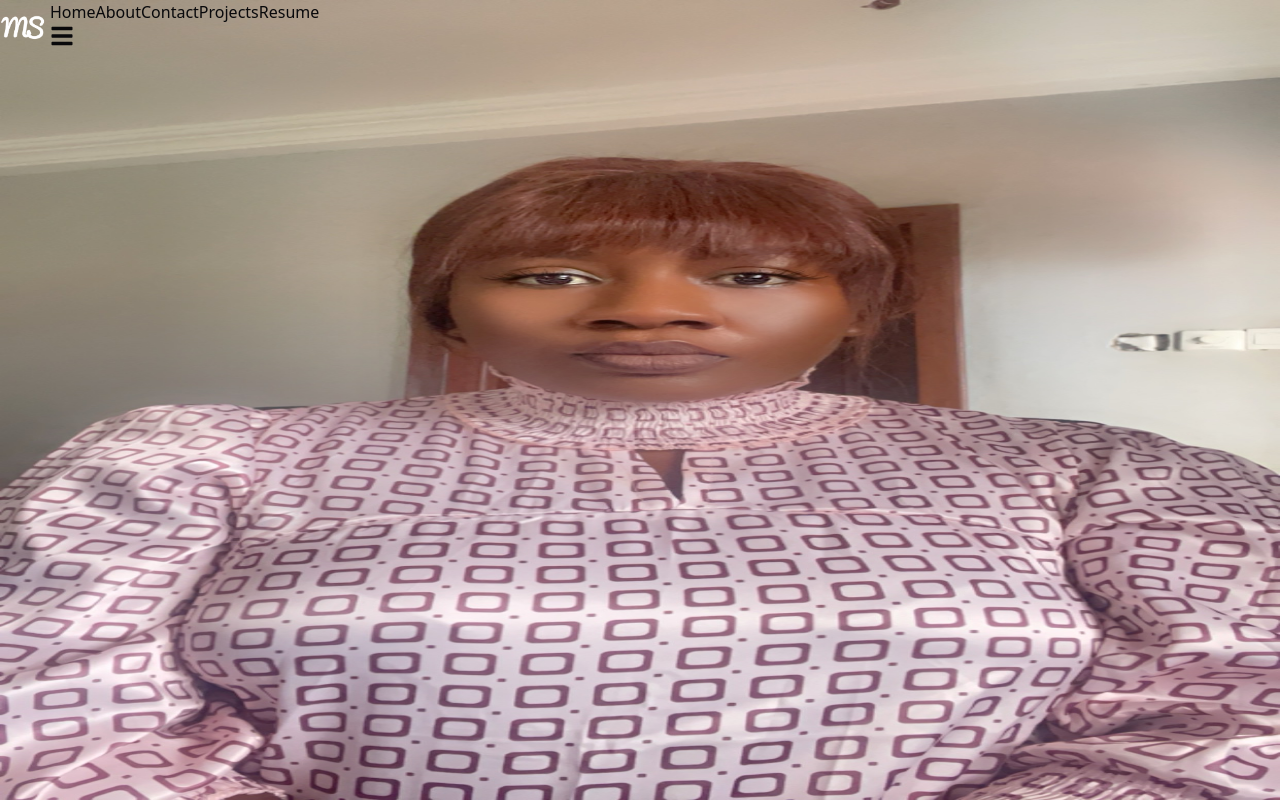
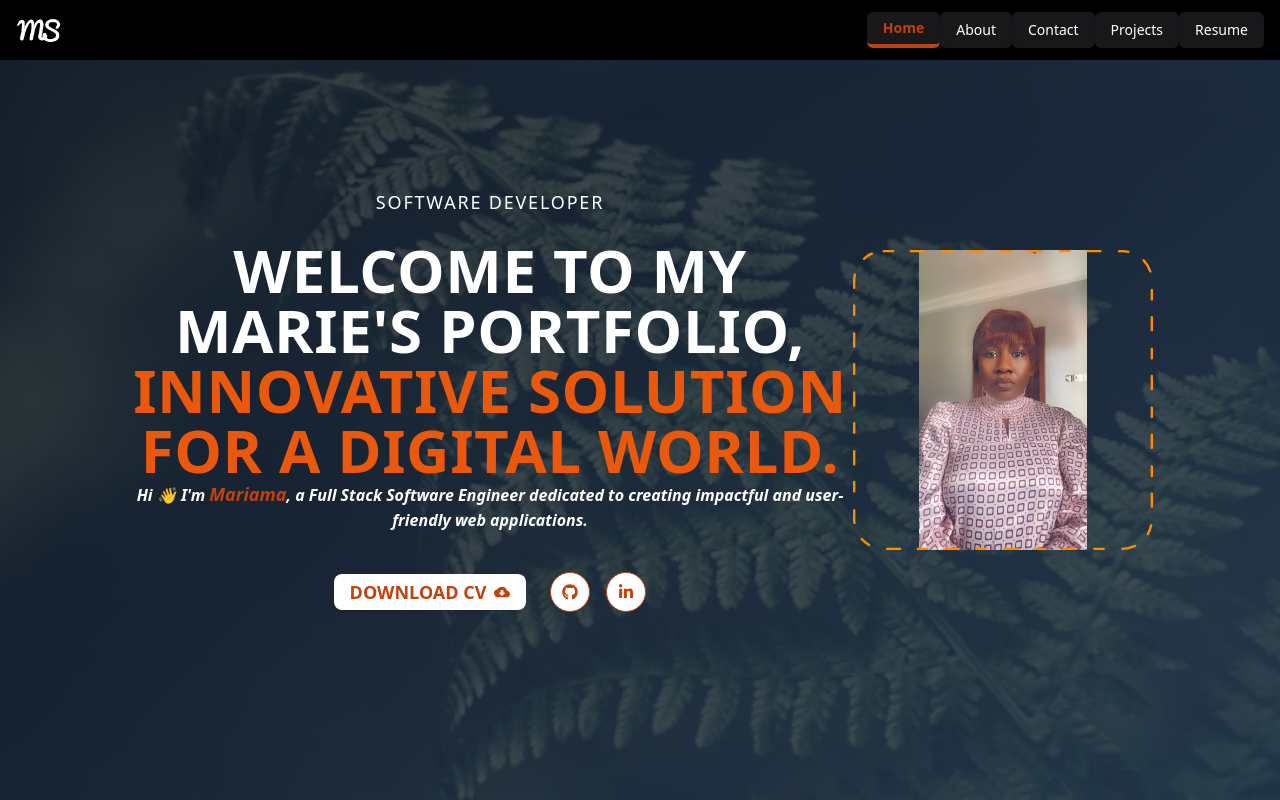
Before and after one commit to Marie-297/My_Portfolio, a Next.js app: page / in a window 1280 px wide. Built offline with nearby package versions, Linux system fonts and the light colour scheme.

Commit message:
EDIT DONE

```diff
--- a/tailwind.config.ts
+++ b/tailwind.config.ts
@@ -7,7 +7,7 @@ const config: Config = {
     darkMode: ["class"],
     content: [
     "./pages/**/*.{js,ts,jsx,tsx,mdx}",
-    "./components/**/*.{js,ts,jsx,tsx,mdx}",
+    "./Components/**/*.{js,ts,jsx,tsx,mdx}",
     "./app/**/*.{js,ts,jsx,tsx,mdx}",
   ],
 	prefix: "",
```
